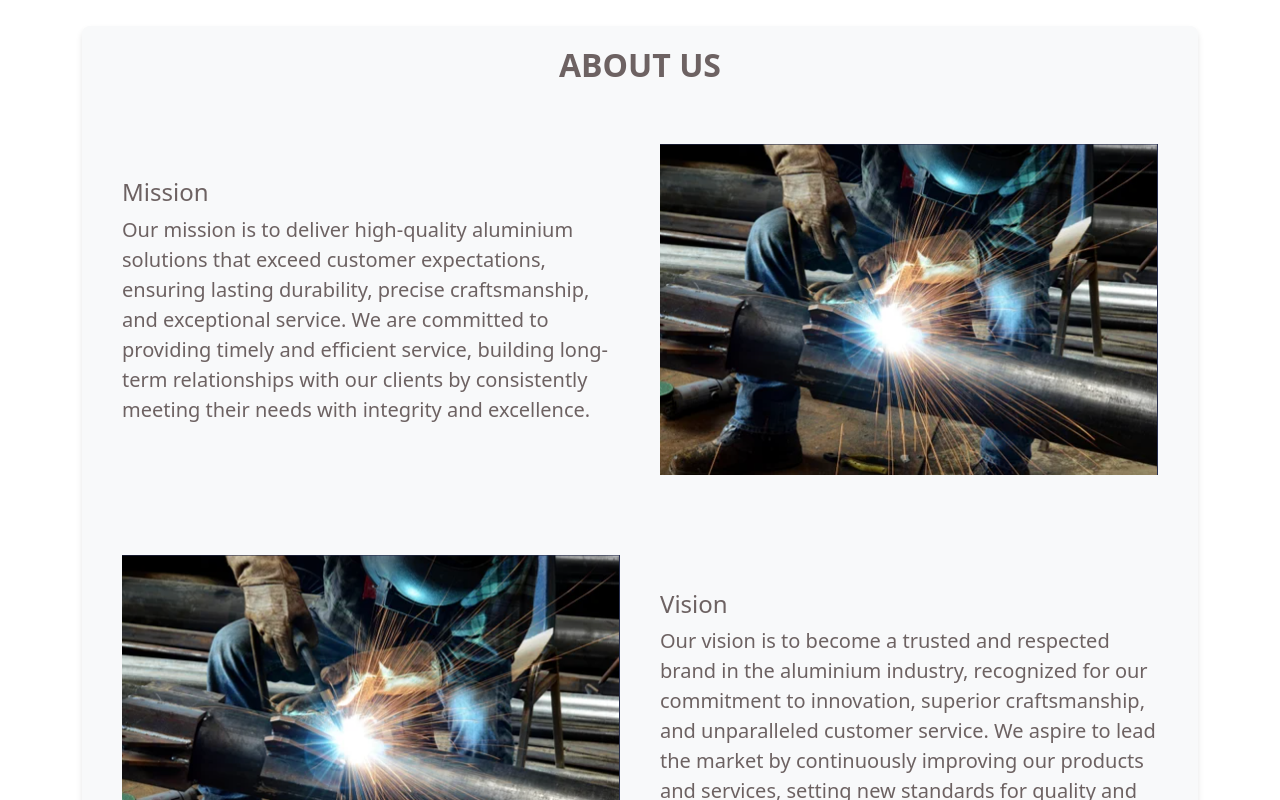
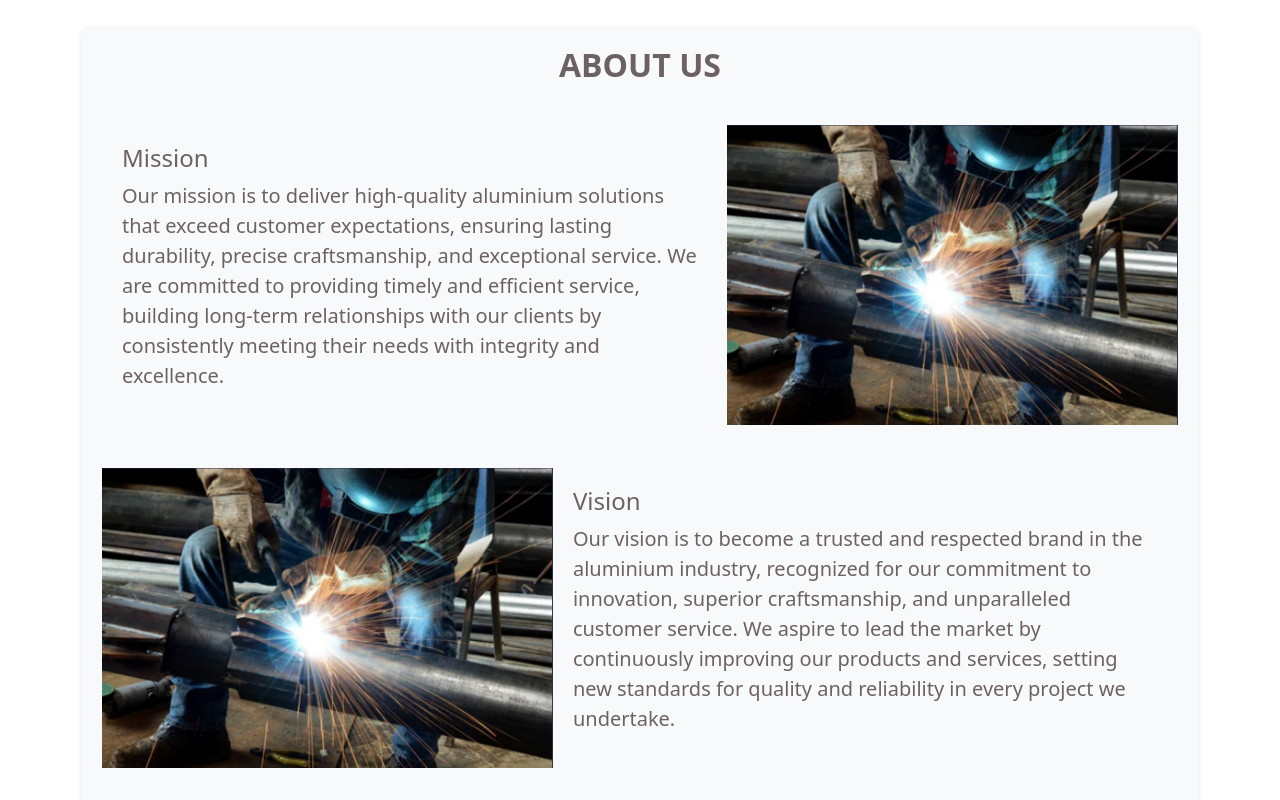
Before and after one commit to xolandaliso/react-app, a React (Create React App) app: page / in a window 1280 px wide. Shown: the part 1720-2520 px from the top of the page. Built offline with nearby package versions, Linux system fonts and the light colour scheme.

Commit message:
css tweaks

```diff
--- a/src/components/css/landingpage.css
+++ b/src/components/css/landingpage.css
@@ -152,14 +152,13 @@
 }
 
 .about-image {
-  flex: 1;
-  padding: 20px;
+  height: 300px; /* Adjust this value to the desired height */
+  overflow: hidden;
 }
 
 .about-image img {
   width: 100%;
-  max-width: 500px; /* Adjust size */
-  height: auto;
+  height: 100%;
   object-fit: cover;
 }
 
```
